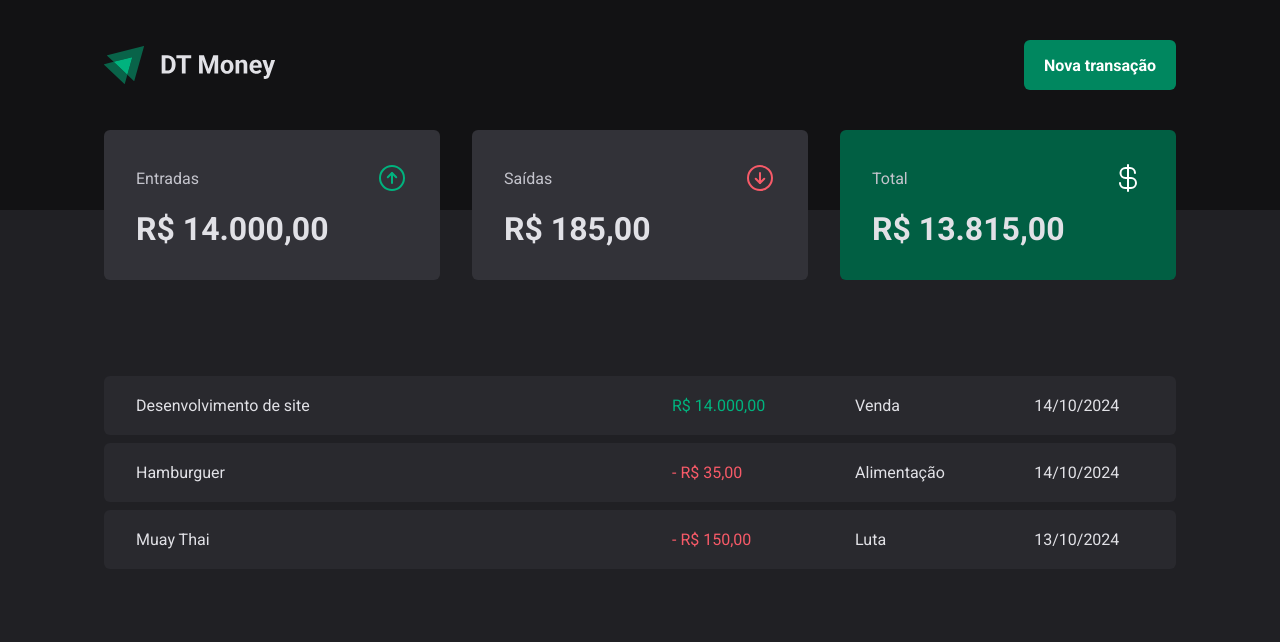
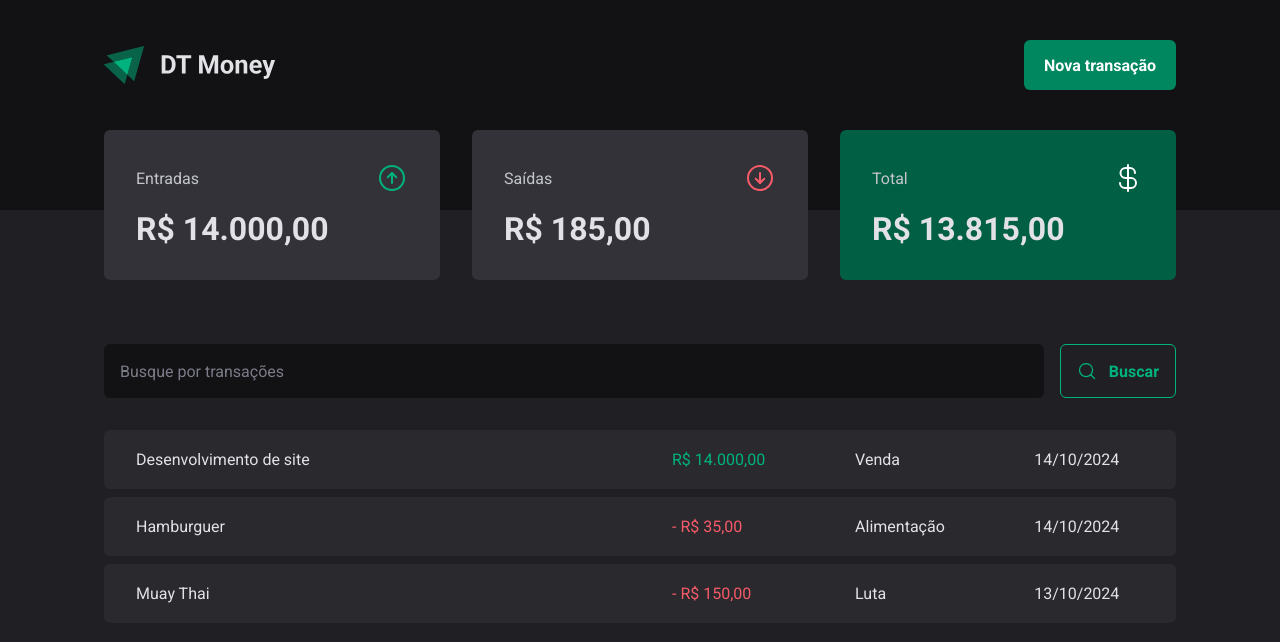
Before and after one commit to regianemr/DTMoney-Rocket-Seat, a React (Vite) app: page / in a window 1280 px wide. Shown: the top 642 px of the page. Built offline with nearby package versions, Linux system fonts and the light colour scheme; data requests are answered from the project's data file.

Commit message:
Aplicando react hook form

```diff
--- a/package.json
+++ b/package.json
@@ -11,12 +11,15 @@
     "preview": "vite preview"
   },
   "dependencies": {
+    "@hookform/resolvers": "^3.9.0",
     "@radix-ui/react-dialog": "^1.1.2",
     "@radix-ui/react-radio-group": "^1.2.1",
     "phosphor-react": "^1.4.1",
     "react": "^18.3.1",
     "react-dom": "^18.3.1",
-    "styled-components": "^6.1.13"
+    "react-hook-form": "^7.53.0",
+    "styled-components": "^6.1.13",
+    "zod": "^3.23.8"
   },
   "devDependencies": {
     "@eslint/js": "^9.11.1",
--- a/src/components/NewTransactionModal/index.tsx
+++ b/src/components/NewTransactionModal/index.tsx
@@ -1,8 +1,33 @@
 import * as  Dialog  from "@radix-ui/react-dialog";
 import { CloseButton, Content, Overlay, TransactionType, TransactionTypeButton } from './styles'
 import { ArrowCircleDown, ArrowCircleUp, X } from "phosphor-react";
+import * as z from 'zod'
+import { useForm } from "react-hook-form";
+import { zodResolver } from "@hookform/resolvers/zod";
+
+const newTransactionFormSchema = z.object({
+    description: z.string(),
+    price: z.number(),
+    category: z.string(),
+    // type: z.enum(['income', 'outcome']),
+})
+
+type NewTransactionFormInputs = z.infer<typeof newTransactionFormSchema>
 
 export function NewTransactionModal() {
+    const {
+        register,
+        handleSubmit,
+        formState: { isSubmitting }
+    } = useForm<NewTransactionFormInputs>({
+        resolver: zodResolver(newTransactionFormSchema),
+    })
+
+    async function handleCreateNewTransaction(data: NewTransactionFormInputs) {
+        await new Promise(resolve => setTimeout(resolve, 2000))
+        console.log(data)
+    }
+
     return (
         <Dialog.Portal>
             <Overlay />
@@ -13,10 +38,25 @@ export function NewTransactionModal() {
                     <X  size={24}/>
                 </CloseButton>
 
-                <form action="">
-                    <input type="text" placeholder="Descrição" required />
-                    <input type="number" placeholder="Preço" required />
-                    <input type="text" placeholder="Categoria" required />
+                <form onSubmit={handleSubmit(handleCreateNewTransaction)}>
+                    <input
+                        type="text"
+                        placeholder="Descrição"
+                        required
+                        {...register('description')}
+                    />
+                    <input
+                        type="number"
+                        placeholder="Preço"
+                        required
+                        {...register('price', {valueAsNumber: true})}
+                    />
+                    <input
+                        type="text"
+                        placeholder="Categoria"
+                        required
+                        {...register('category')}
+                    />
 
                     <TransactionType>
                         <TransactionTypeButton variant="income" value="income">
@@ -31,7 +71,7 @@ export function NewTransactionModal() {
 
                     </TransactionType>
 
-                    <button type="submit">
+                    <button type="submit" disabled={isSubmitting}>
                         Cadastrar
                     </button>
 
--- a/src/components/NewTransactionModal/styles.ts
+++ b/src/components/NewTransactionModal/styles.ts
@@ -51,7 +51,12 @@ export const Content = styled(Dialog.Content)`
             margin-top: 1.5rem;
             cursor: pointer;
 
-            &:hover {
+            &:disabled {
+                opacity: 0.6;
+                cursor: not-allowed;
+            }
+
+            &:not(:disabled):hover {
                 background: ${props => props.theme['green-700']};
                 transition: background-color 0.2s;
             }
--- a/src/pages/Transactions/components/SearchForm/index.tsx
+++ b/src/pages/Transactions/components/SearchForm/index.tsx
@@ -1,12 +1,38 @@
 import { MagnifyingGlass } from "phosphor-react";
 import { SearchFormContainer } from './styles'
+import { useForm } from "react-hook-form";
+import * as z from 'zod'
+import { zodResolver } from "@hookform/resolvers/zod";
+
+const searchFormSchema = z.object({
+    query: z.string(),
+})
+
+type SearchFormInputs = z.infer<typeof searchFormSchema>
 
 export function SearchForm() {
+    const {
+        register,
+        handleSubmit,
+        formState: { isSubmitting }
+    } = useForm<SearchFormInputs>({
+        resolver: zodResolver(searchFormSchema),
+    })
+
+    async function handleSearchTransactions(data: SearchFormInputs) {
+        await new Promise(resolve => setTimeout(resolve, 2000))
+        console.log(data)
+    }
+
     return (
-        <SearchFormContainer>
-            <input type="text" placeholder="Busque por transações" />
+        <SearchFormContainer onSubmit={handleSubmit(handleSearchTransactions)}>
+            <input
+                type="text"
+                placeholder="Busque por transações"
+                {...register('query')}
+            />
 
-            <button type="submit">
+            <button type="submit" disabled={isSubmitting}>
                 <MagnifyingGlass size={20} />
                 Buscar
             </button>
--- a/src/pages/Transactions/components/SearchForm/styles.ts
+++ b/src/pages/Transactions/components/SearchForm/styles.ts
@@ -10,6 +10,7 @@ export const SearchFormContainer = styled.form`
         border: 0;
         background-color: ${props => props.theme['gray-900']};
         padding: 1rem;
+        color: ${props => props.theme["gray-300"]};
 
         &::placeholder {
             color: ${props => props.theme['gray-500']};
@@ -28,8 +29,14 @@ export const SearchFormContainer = styled.form`
         color: ${props => props.theme['green-300']};
         font-weight: bold;
         border-radius: 6px;
+        cursor: pointer;
 
-        &:hover {
+        &:disabled {
+            opacity: 0.6;
+            cursor: not-allowed;
+        }
+
+        &:not(:disabled):hover {
             background: ${props => props.theme['green-500']};
             border-color: ${props => props.theme['green-500']};
             color: ${props => props.theme.white};
--- a/src/pages/Transactions/index.tsx
+++ b/src/pages/Transactions/index.tsx
@@ -1,10 +1,10 @@
 import { useContext } from "react";
 import { Header } from "../../components/Header";
 import { Summary } from "../../components/Summary";
-import { SearchFormContainer } from "./components/SearchForm/styles";
 import { PriceHighlight, TransactionsContainer, TransactionsTable } from "./styles";
 import { TransactionsContext } from "../../contexts/TransactionsContext";
 import { dateFormatter, priceFormatter } from "../../utils/formatter";
+import { SearchForm } from "./components/SearchForm";
 
 
 
@@ -17,7 +17,7 @@ export function Transactions() {
             <Summary />
 
             <TransactionsContainer>
-                <SearchFormContainer />
+                <SearchForm />
 
                 <TransactionsTable>
                     <tbody>
```
Also changed, not shown: 1 other file (tests, documents, lock files or other folders).
